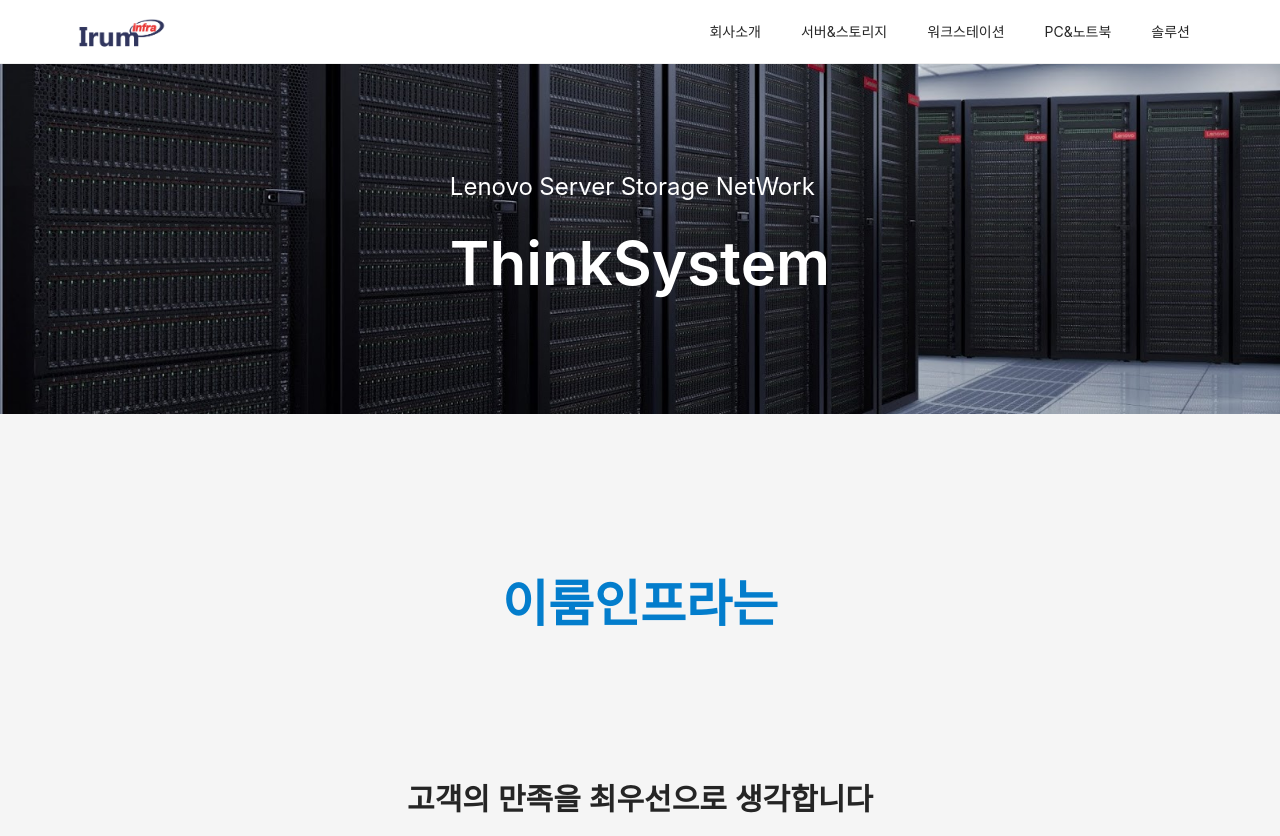
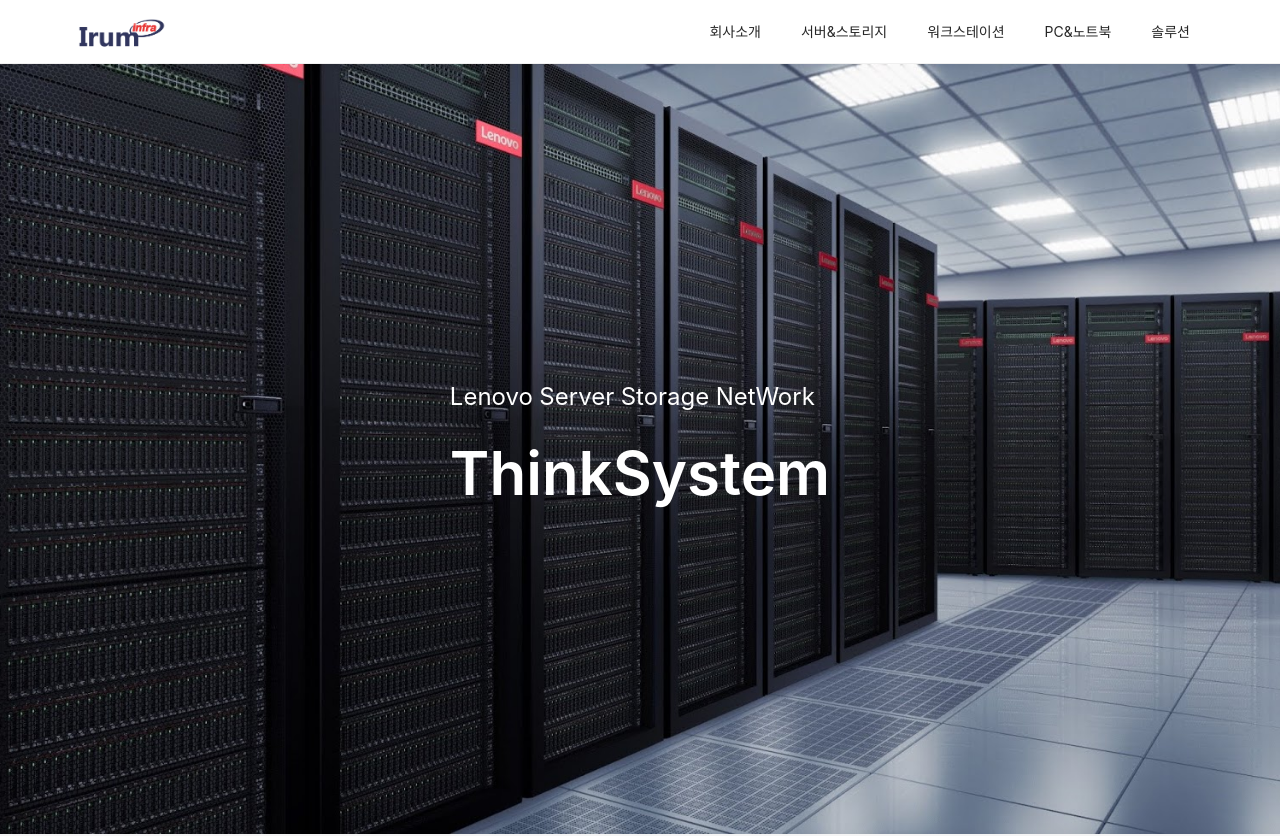
Before and after one commit to younghun1124/IrumInfraWeb, a React (Create React App) app: page / in a window 1280 px wide. Shown: the top 836 px of the page. Built offline with nearby package versions, Linux system fonts and the light colour scheme.

Commit message:
carousel 높이 재조정

```diff
--- a/src/pages/Home.js
+++ b/src/pages/Home.js
@@ -202,7 +202,7 @@
         justify-content: center;
         align-items: center;
 
-        height: 350px;
+        height: 770px;
         background-image: url(${src});
         background-position: center;
         background-repeat: no-repeat;
```
